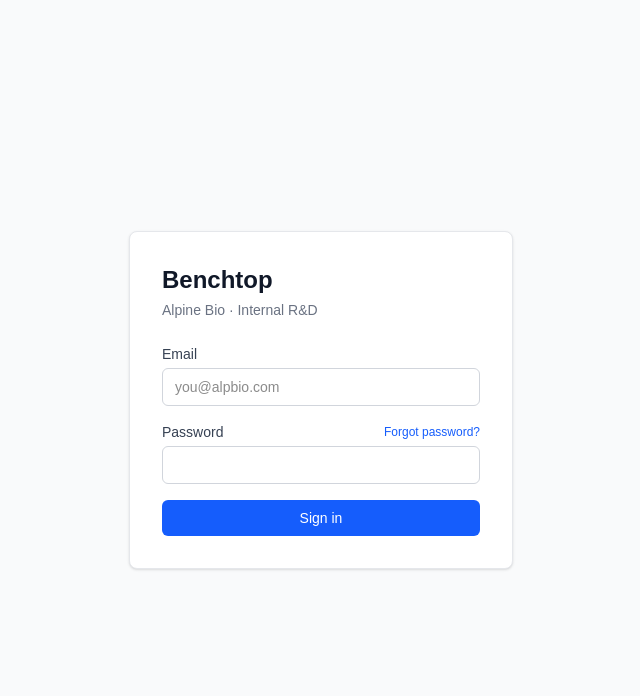
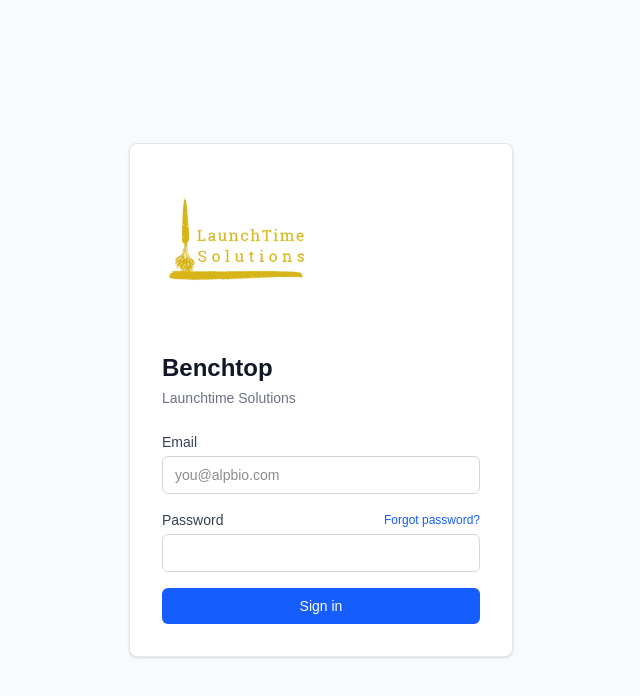
Before and after one commit to RedBeardBkln/benchtop, a Next.js app: page /login in a window 1280 px wide. Shown: the top 696 px of the page, without its empty margins (319-959 px from the left). Built offline with nearby package versions, Linux system fonts and the light colour scheme.

Commit message:
Add LaunchTime Solutions logo to sidebar and login page
Co-Authored-By: Claude Sonnet 4.6 <noreply@anthropic.com>

```diff
--- a/src/app/login/login-form.tsx
+++ b/src/app/login/login-form.tsx
@@ -35,8 +35,13 @@ export default function LoginForm() {
   return (
     <div className="w-full max-w-sm bg-white rounded-lg shadow-sm border border-gray-200 p-8">
       <div className="mb-6">
+        <img
+          src="/LaunchTime logo-transparent.png"
+          alt="LaunchTime Solutions"
+          className="w-40 object-contain mb-4"
+        />
         <h1 className="text-2xl font-semibold text-gray-900">Benchtop</h1>
-        <p className="text-sm text-gray-500 mt-1">Alpine Bio · Internal R&D</p>
+        <p className="text-sm text-gray-500 mt-1">Launchtime Solutions</p>
       </div>
 
       <form onSubmit={handleSubmit} className="space-y-4">
--- a/src/components/app-shell.tsx
+++ b/src/components/app-shell.tsx
@@ -32,9 +32,14 @@ export function AppShell({
     <div className="flex min-h-screen bg-gray-50">
       {/* Sidebar */}
       <aside className="w-52 shrink-0 bg-gray-900 text-gray-100 flex flex-col">
-        <div className="px-5 py-5 border-b border-gray-800">
-          <div className="text-lg font-semibold tracking-tight">Benchtop</div>
-          <div className="text-xs text-gray-400 mt-0.5">Launchtime Solutions</div>
+        <div className="px-4 py-4 border-b border-gray-800">
+          <img
+            src="/LaunchTime logo-transparent.png"
+            alt="LaunchTime Solutions"
+            className="w-full object-contain mb-2"
+            style={{ maxHeight: 56 }}
+          />
+          <div className="text-sm font-semibold tracking-tight text-white">Benchtop</div>
         </div>
 
         <nav className="flex-1 px-2 py-4 space-y-0.5">
```
Also changed, not shown: public/LaunchTime logo-transparent.png (added).
